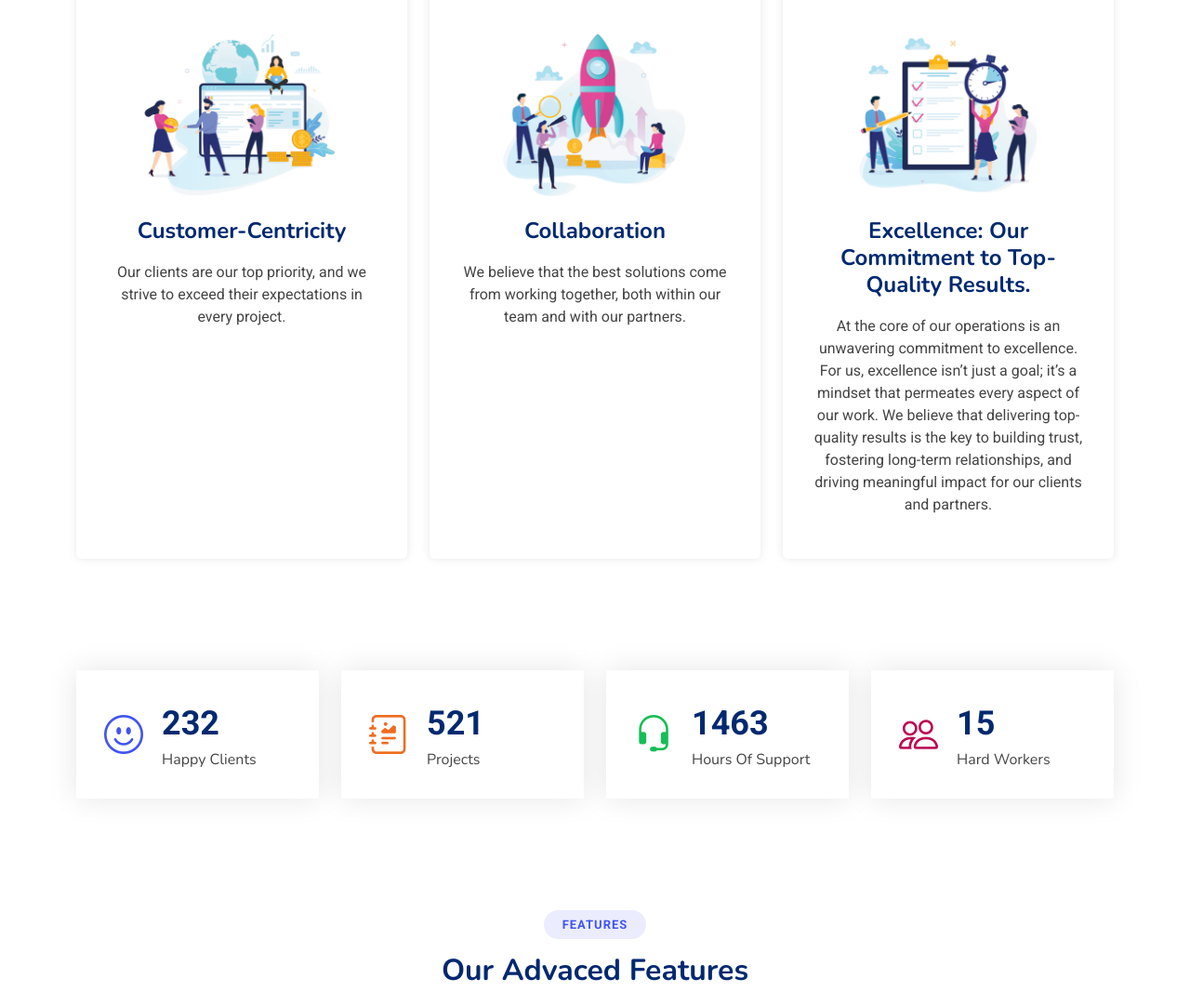
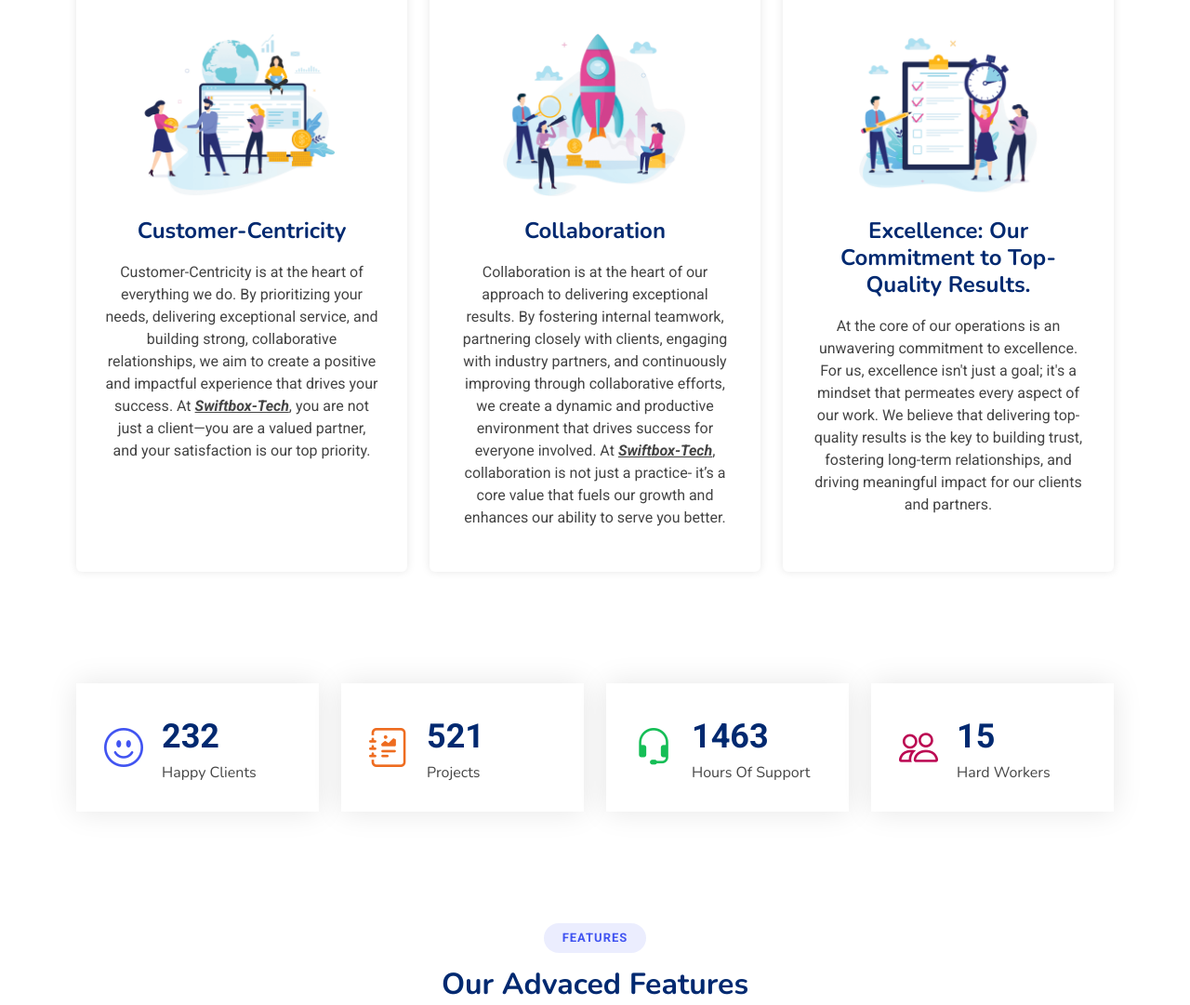
Before and after one commit to DhitoshRoy/Swiftbox-, a plain HTML site: page Index.html in a window 1280 px wide. Shown: the part 1564-2645 px from the top of the page at 93% size. Drawn offline with nearby package versions, Linux system fonts and the light colour scheme.

Commit message:
updated our values

```diff
--- a/Index.html
+++ b/Index.html
@@ -126,7 +126,8 @@
             <div class="card">
               <img src="assets/img/values-1.png" class="img-fluid" alt="">
               <h3>Customer-Centricity</h3>
-              <p>Our clients are our top priority, and we strive to exceed their expectations in every project.</p>
+              <p>Customer-Centricity is at the heart of everything we do. By prioritizing your needs, delivering exceptional service, and building strong, collaborative relationships, we aim to create a positive and impactful experience that drives your success. At <b><i><u>Swiftbox-Tech</u></i></b>, you are not just a client—you are a valued partner, and your satisfaction is our top priority.
+              </p>
             </div>
           </div><!-- End Card Item -->
 
@@ -134,7 +135,9 @@
             <div class="card">
               <img src="assets/img/values-2.png" class="img-fluid" alt="">
               <h3>Collaboration</h3>
-              <p>We believe that the best solutions come from working together, both within our team and with our partners.</p>
+              <p>Collaboration is at the heart of our approach to delivering exceptional results. By fostering internal teamwork, partnering closely with clients, engaging with industry partners, and continuously improving through collaborative efforts, we create a dynamic and productive environment that drives success for everyone involved. At <b><i><U>Swiftbox-Tech</U></i></b>, collaboration is not just a practice- it’s a core value that fuels our growth and enhances our ability to serve you better.
+
+              </p>
             </div>
           </div><!-- End Card Item -->
 
@@ -142,7 +145,7 @@
             <div class="card">
               <img src="assets/img/values-3.png" class="img-fluid" alt="">
               <h3>Excellence: Our Commitment to Top-Quality Results.</h3>
-              <p>At the core of our operations is an unwavering commitment to excellence. For us, excellence isn’t just a goal; it’s a mindset that permeates every aspect of our work. We believe that delivering top-quality results is the key to building trust, fostering long-term relationships, and driving meaningful impact for our clients and partners.</p>
+              <p>At the core of our operations is an unwavering commitment to excellence. For us, excellence isn't just a goal; it's a mindset that permeates every aspect of our work. We believe that delivering top-quality results is the key to building trust, fostering long-term relationships, and driving meaningful impact for our clients and partners.</p>
             </div>
           </div><!-- End Card Item -->
 
```
